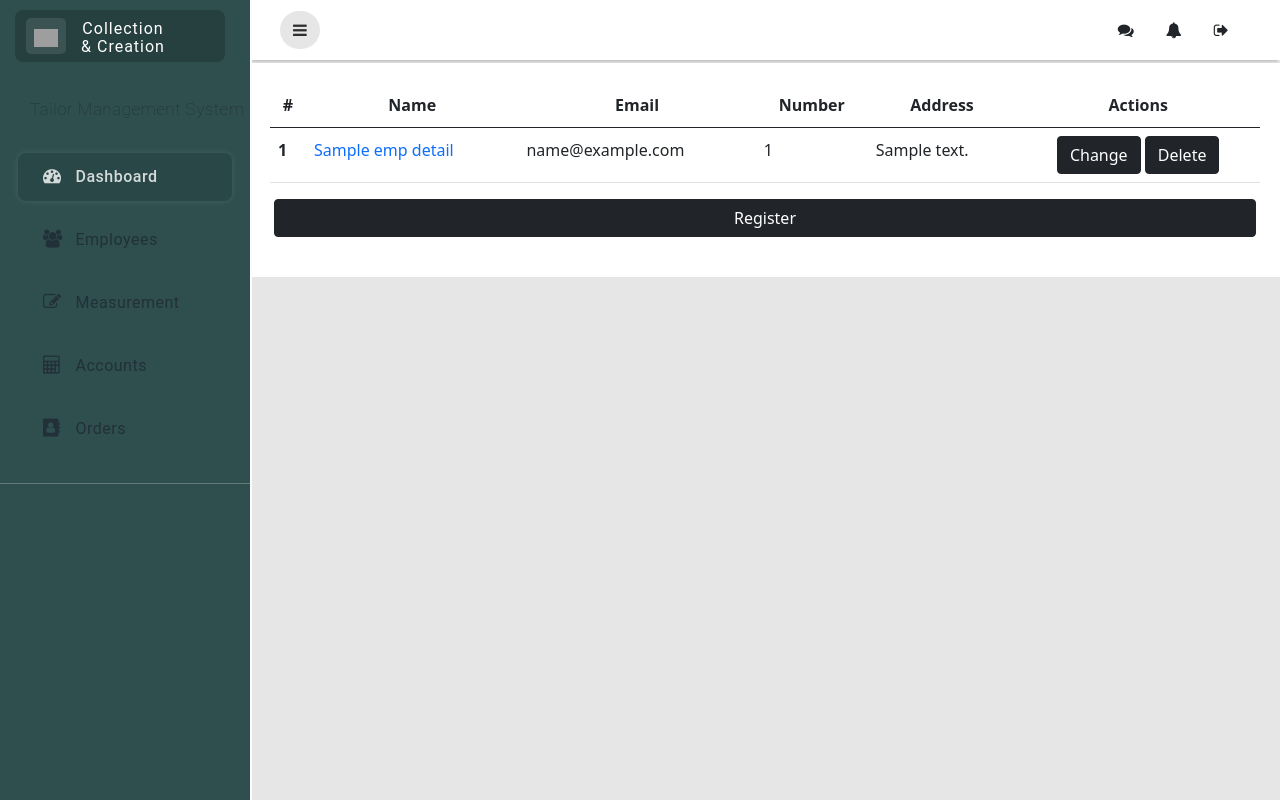
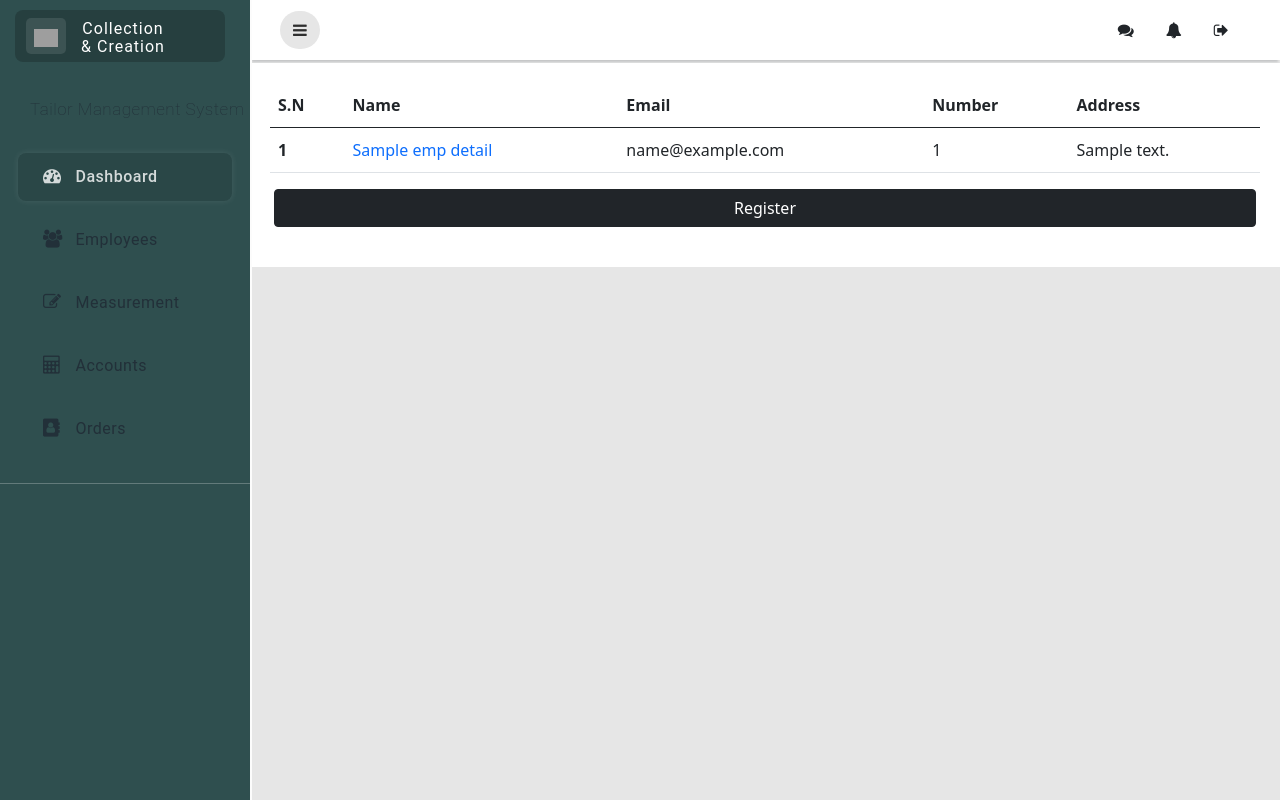
Before and after one commit to ReDiot69/tms, a Django app: template templates/employeelanding.html in a window 1280 px wide. Run offline with Django 4.2, Linux system fonts and the light colour scheme; the template is opened without the code that fills it: most values are stand-ins (such as "Sample title", 1, 10 or a date in 2020); some libraries are stand-ins or nearby versions; grey boxes are pictures that could not be loaded.

Commit message:
employee page edited

```diff
--- a/templates/employeelanding.html
+++ b/templates/employeelanding.html
@@ -14,17 +14,17 @@
                     <table class="table">
                         <thead class="thead-dark">
                             <tr>
-                                <th class="th">#</th>
+                                <th class="th">S.N</th>
                                 <th class="th">Name</th>
                                 <th class="th">Email</th>
                                 <th class="th">Number</th>
                                 <th class="th">Address</th>
-                                <th class="th" colspan="2">Actions</th>
-                                <style>
+                                <!-- <th class="th" colspan="2">Actions</th> -->
+                                <!-- <style>
                                     .th{
                                         text-align: center;
                                     }
-                                </style>
+                                </style> -->
                             </tr>
                         </thead>
                         <tbody>
@@ -35,8 +35,8 @@
                                 <td><label for="total" name="total">{{e.email}}</label></td>
                                 <td><label for="advance" name="advance">{{e.number}}</label></td>
                                 <td><label for="remaning" name="remaining">{{e.address}}</label></td>
-                                <td class="th"><button class="btn btn-dark">Change</button>
-                                <button class="btn btn-dark">Delete</button></td>
+                                <!-- <td class="th"><button class="btn btn-dark">Change</button>
+                                <button class="btn btn-dark">Delete</button></td> -->
                               </tr>
                         {% endfor %}
                         </tbody>
--- a/templates/order.html
+++ b/templates/order.html
@@ -25,6 +25,7 @@
                         <th class="th">Order-date</th>
                         <th class="th">Number</th>
                         <th class="th">Email</th>
+                        <th class="th">Details</th>
                         <th class="th">Status</th>
                         <style>
                             .th{
@@ -41,6 +42,7 @@
                         <td><label for="order-date" name="order-date">{{order.orderdate}}</label></td>
                         <td><label for="number" name="number">{{order.customer_measurement.customer.number}}</label></td>
                         <td><label for="email" name="email">{{order.customer_measurement.customer.email}}</label></td>
+                        <td><a href=""><label for="measurement" name="measurement">{{order.customer_measurement}}</label></a></td>
                         <td><label for="status" name="status"><i class="fa fa-toggle-on"></i></label></td>
                         <td><label for="advance" name="advance"></label></td>
                       </tr>
@@ -52,6 +54,7 @@
                         <td><label for="order-date" name="order-date">{{o.orderdate}}</label></td>
                         <td><label for="number" name="number">{{o.customer_measurement.customer.number}}</label></td>
                         <td><label for="email" name="email">{{o.customer_measurement.customer.email}}</label></td>
+                        <td><a href=""><label for="measurement" name="measurement">{{o.customer_measurement}}</label></a></td>
                         <td><label for="status" name="status"><i class="fa fa-toggle-on"></i></label></td>
                         <td><label for="advance" name="advance"></label></td>
                       </tr>
```
